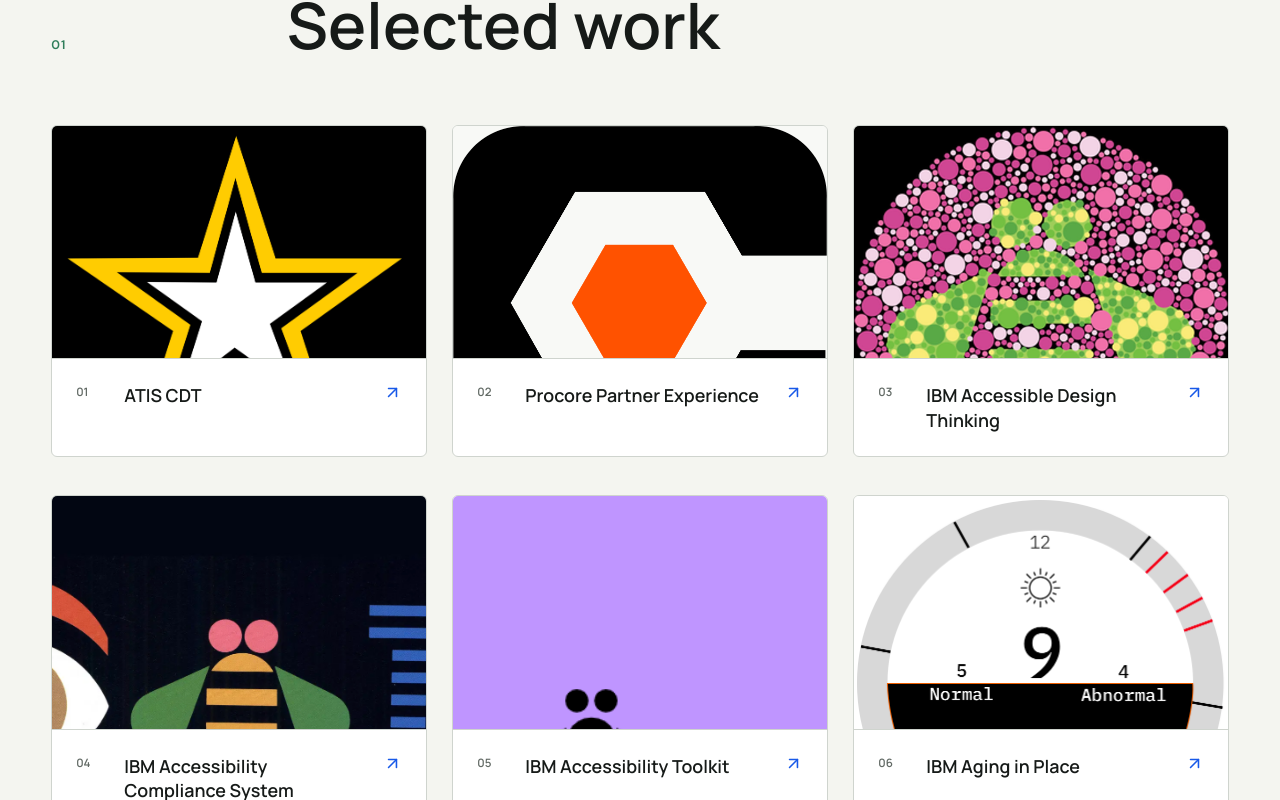
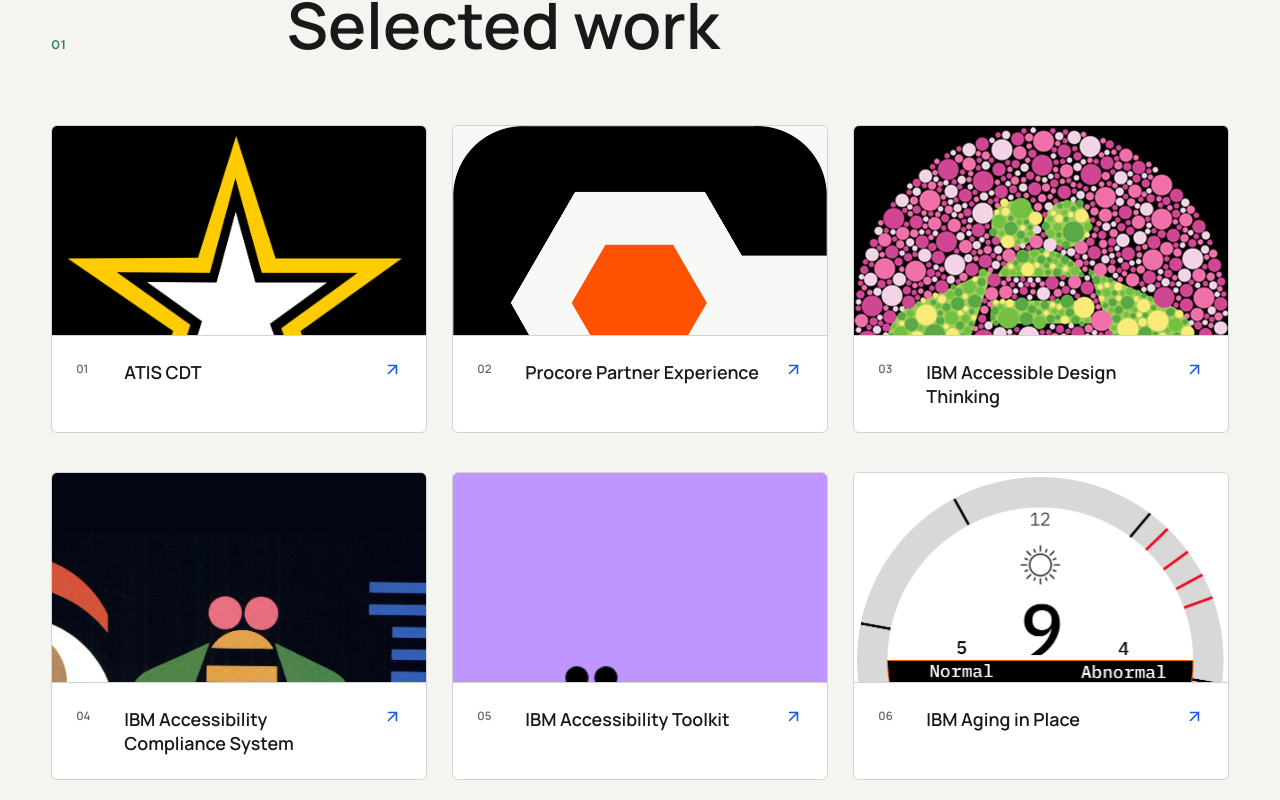
Before and after one commit to bocampbell/portfolio, a React (Vite) app: page / in a window 1280 px wide. Shown: the part 900-1700 px from the top of the page. Built offline with nearby package versions, Linux system fonts and the light colour scheme.

Commit message:
image changes

```diff
--- a/src/App.jsx
+++ b/src/App.jsx
@@ -16,7 +16,7 @@
     title: 'ATIS CDT',
     image: 'atis-cdt.jpg',
     alt: 'U.S. Army logo',
-    cover: true,
+    position: '51% 35%',
     href: '#/work/atis-command-directed-training',
   },
   {
@@ -2087,10 +2087,11 @@
               >
                 <div className="project-media">
                   <img
-                    className={`project-image${project.cover ? ' project-image-cover' : ''}`}
+                    className="project-image"
                     src={projectAsset(project.image)}
                     alt={project.alt}
                     loading="lazy"
+                    style={{ objectPosition: project.position ?? '50% 50%' }}
                   />
                 </div>
                 <div className="project-meta">
@@ -2114,10 +2115,11 @@
                 >
                   <div className="project-media">
                     <img
-                      className={`project-image${project.cover ? ' project-image-cover' : ''}`}
+                      className="project-image"
                       src={projectAsset(project.image)}
                       alt={project.alt}
                       loading="lazy"
+                      style={{ objectPosition: project.position ?? '50% 50%' }}
                     />
                   </div>
                   <div className="project-meta">
--- a/src/styles.css
+++ b/src/styles.css
@@ -409,7 +409,7 @@
 
 .project-media {
   display: grid;
-  aspect-ratio: 16 / 10;
+  aspect-ratio: 16 / 9;
   place-items: center;
   overflow: hidden;
   border-bottom: 1px solid var(--color-line);
@@ -420,12 +420,8 @@
   display: block;
   width: 100%;
   height: 100%;
-  object-fit: contain;
+  object-fit: cover;
   transition: transform 320ms cubic-bezier(0.22, 1, 0.36, 1);
-}
-
-.project-image-cover {
-  object-fit: cover;
 }
 
 .project-tile:hover .project-image {
```
